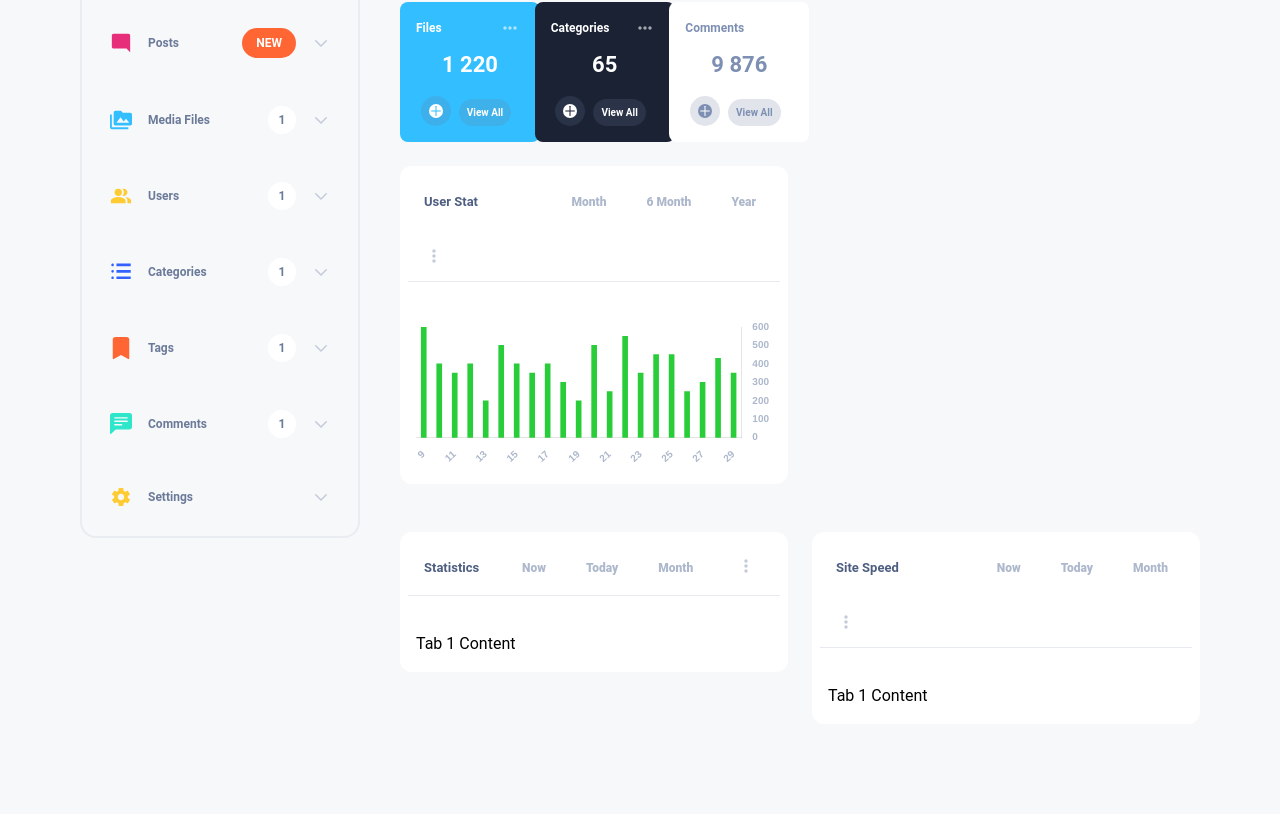
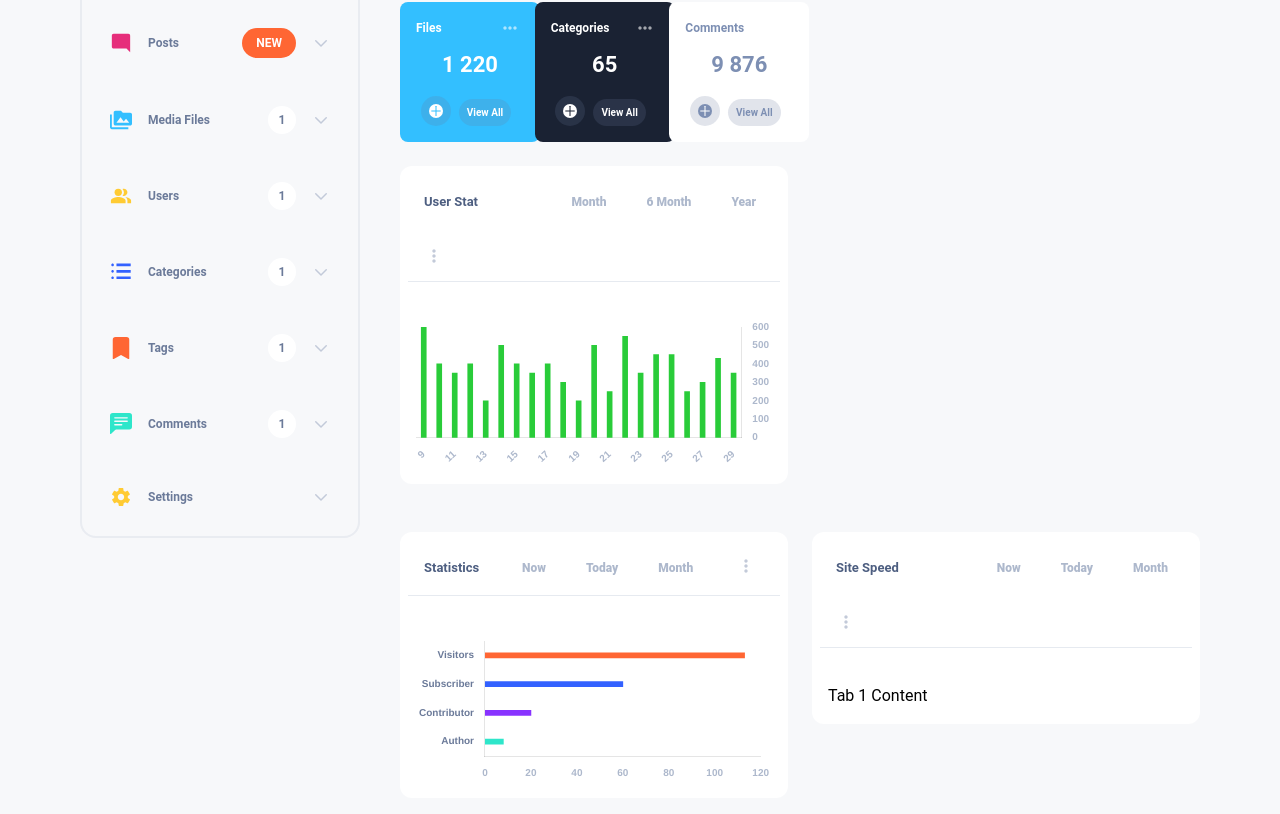
Before and after one commit to busrakk/constructor-dashboard, a React (Create React App) app: page / in a window 1280 px wide. Shown: the part 322-1136 px from the top of the page. Before the commit the page ends 1094 px from the top, so only its background shows below. Built offline with nearby package versions, Linux system fonts and the light colour scheme.

Commit message:
add horizontal bar chart for content component

```diff
--- /dev/null
+++ b/src/components/layout/Content/Statistic/BarChart.js
@@ -0,0 +1,84 @@
+import React from "react";
+import {
+  Chart as ChartJS,
+  CategoryScale,
+  LinearScale,
+  BarElement,
+  Title,
+  Tooltip,
+  Legend,
+} from "chart.js";
+import { Bar } from "react-chartjs-2";
+
+ChartJS.register(
+  CategoryScale,
+  LinearScale,
+  BarElement,
+  Title,
+  Tooltip,
+  Legend
+);
+
+export const options = {
+  indexAxis: "y",
+  scales: {
+    y: {
+      beginAtZero: true,
+      position: "left",
+      ticks: {
+        color: "#6B7A99",
+        font: {
+          size: 10,
+          weight: "bold",
+        },
+      },
+      grid: {
+        display: false,
+      },
+    },
+    x: {
+      grid: {
+        display: false,
+      },
+      ticks: {
+        color: "#ADB8CC",
+        font: {
+          size: 10,
+          weight: "bold",
+        },
+      },
+    },
+  },
+  plugins: {
+    legend: {
+      display: false,
+      position: "right", // Sağ tarafta göstermek için
+    },
+  },
+  responsive: true,
+  maintainAspectRatio: false,
+  grouped: true, // Sütunları grup olarak göstermek için
+};
+
+const labels = ["Visitors", "Subscriber", "Contributor", "Author"];
+
+export const data = {
+  labels,
+  datasets: [
+    {
+      data: [113, 60, 20, 8],
+      backgroundColor: [
+        "rgba(255, 102, 51, 1)",
+        "rgba(51, 97, 255, 1)",
+        "rgba(136, 51, 255, 1)",
+        "rgba(46, 230, 202, 1)",
+      ],
+    },
+  ],
+};
+
+const barThickness = 5; // İncelik değeri
+
+export function BarChart() {
+  return <Bar options={{ ...options, barThickness }} data={data} />;
+}
--- a/src/components/layout/Content/Statistic/index.js
+++ b/src/components/layout/Content/Statistic/index.js
@@ -1,5 +1,6 @@
 import React from "react";
 import Dropdown from "../common/Dropdown";
+import { BarChart } from "./BarChart";
 
 const Statistic = () => {
   return (
@@ -8,7 +9,7 @@ const Statistic = () => {
       content1="Now"
       content2="Today"
       content3="Month"
-      active1="Tab 1 Content"
+      active1={<BarChart />}
       active2="Tab 2 Content"
       active3="Tab 3 Content"
     />
```
